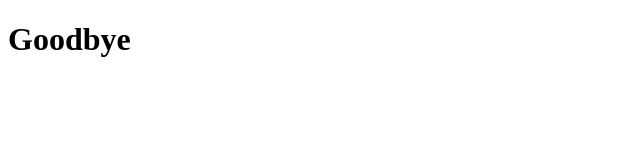
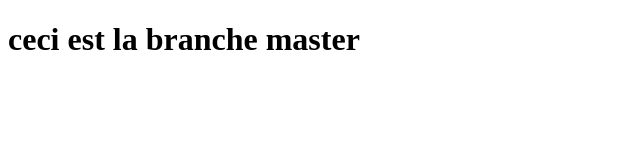
Before and after one commit to Dragfy11/exo_final_git_kadir, a plain HTML site: page index.html in a window 1280 px wide. Shown: the whole page, without its empty margins (0-640 px from the left). Drawn offline with Linux system fonts and the light colour scheme.

Commit message:
changement du contenu du h1 par 'ceci est la branch master'

```diff
--- a/index.html
+++ b/index.html
@@ -7,7 +7,7 @@
 </head>
 <body>
     <h1>
-        Goodbye
+        ceci est la branche master
     </h1>
 
 </body>
```
